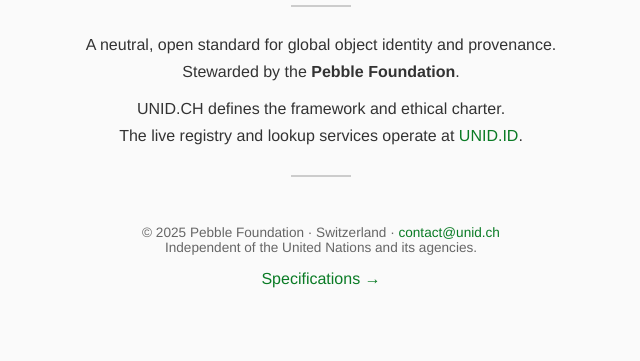
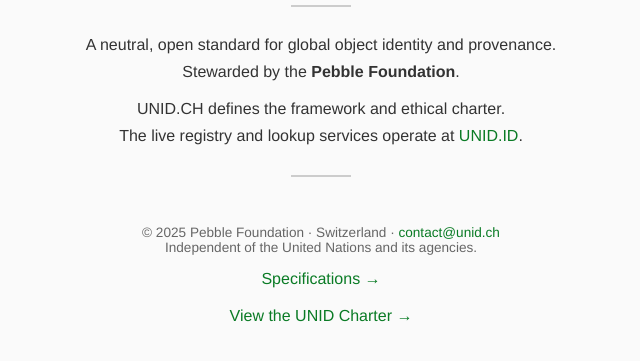
Before and after one commit to drhoo/unid-ch, a plain HTML site: page index.html in a window 1280 px wide. Shown: the part 183-544 px from the top of the page, without its empty margins (319-959 px from the left). Drawn offline with Linux system fonts and the light colour scheme.

Commit message:
Update index.html

```diff
--- a/index.html
+++ b/index.html
@@ -29,6 +29,8 @@
       <a href="mailto:contact@unid.ch">contact@unid.ch</a><br>
       Independent of the United Nations and its agencies.
       <p><a href="/specs.html">Specifications →</a></p>
+      <p><a href="/charter.html">View the UNID Charter →</a></p>
+
 
     </footer>
   </main>
```
